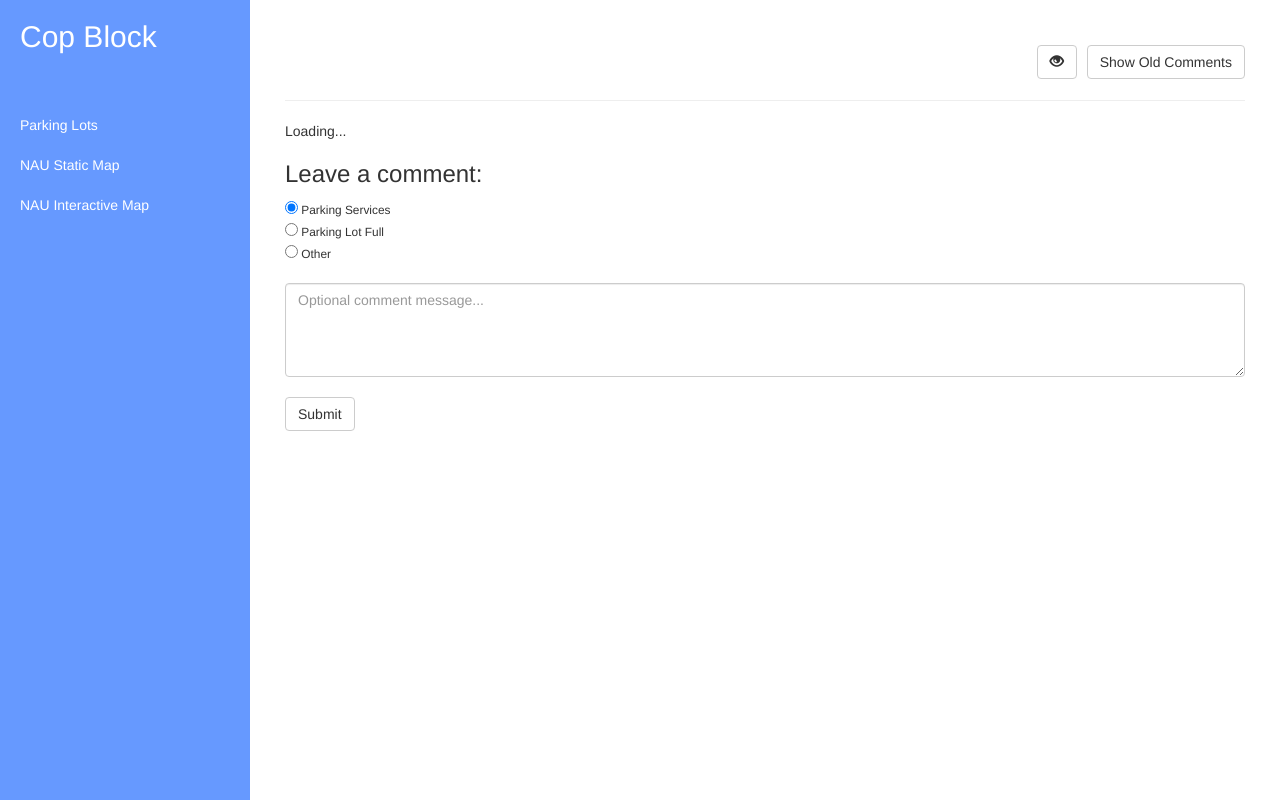
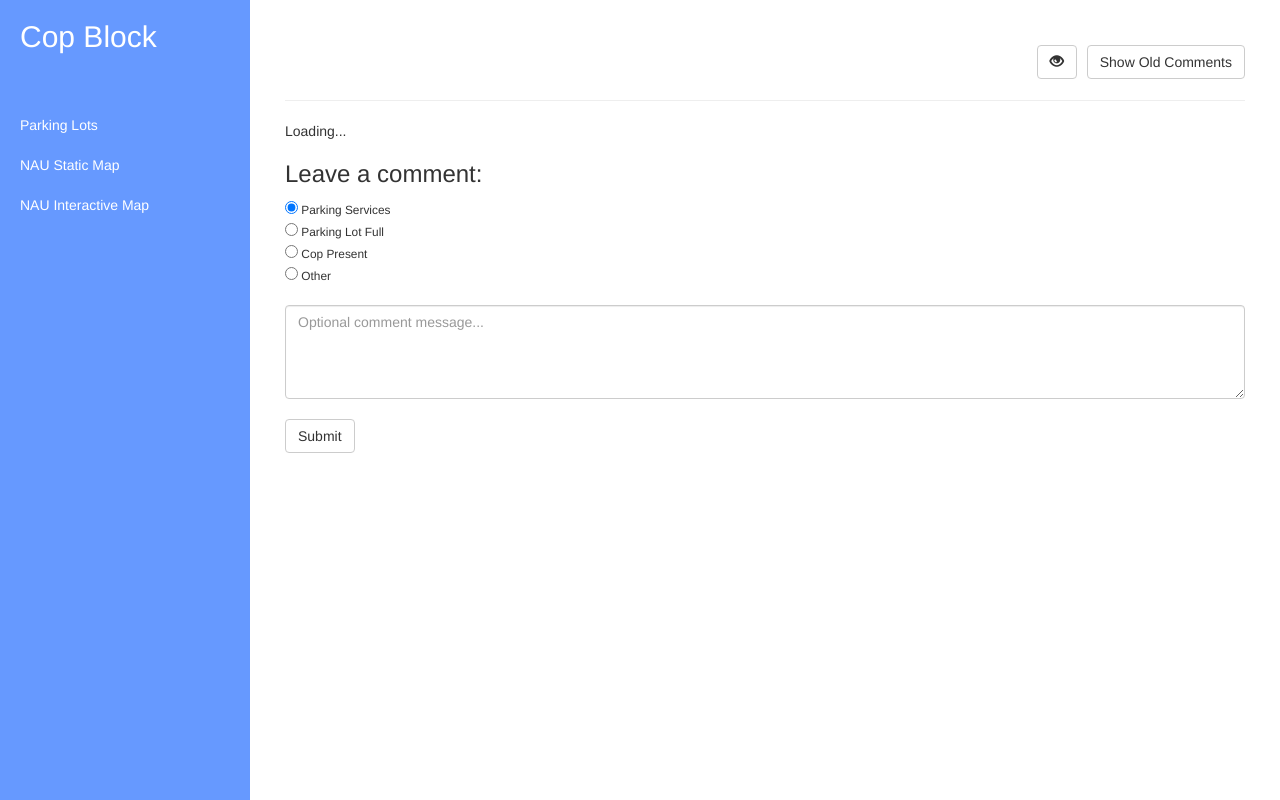
Before and after one commit to fujipug/project5, a Python web app: template templates/lots.html in a window 1280 px wide. Run offline with Jinja, Linux system fonts and the light colour scheme; the template is opened without the code that fills it, so the values that code supplies are empty; some libraries are stand-ins or nearby versions.

Commit message:
Tried adding in a Cop Present Radio Button
Added in the radio button, but I haven’t figured out how to get the map
marker to change

```diff
--- a/lots.py
+++ b/lots.py
@@ -46,7 +46,7 @@ class LotHandler(BaseHandler):
                 # full if the comment is a parking lot full type comment
                 if c.atype == 1:
                     updated_full = True
-                elif c.atype == 0:
+                elif c.atype == 2:
                     updated_cop = True
             else:
                 c.recent = False
--- a/templates/lots.html
+++ b/templates/lots.html
@@ -82,8 +82,8 @@
 <form action="/comment_forms" method="POST" id="comment_form">
     <input type="radio" name="atype" value=0 checked><small> Parking Services</small><br/>
     <input type="radio" name="atype" value=1><small> Parking Lot Full</small><br/>
-    <input type="radio" name="atype" value=2><small> Other</small><br/>
-    <!--<input type="text" name="comment" /> -->
+    <input type="radio" name="atype" value=2><small> Cop Present</small><br/>
+    <input type="radio" name="atype" value=3><small> Other</small><br/>
     <br/>
     <textarea class="form-control" rows="4" cols="40" name="comment"
       form="comment_form" placeholder="Optional comment message..."></textarea>
@@ -137,6 +137,9 @@
             }
             if (render(text) == 1) {
               return 'Parking Lot Full';
+            }
+            if (render(text) == 2) {
+              return 'Cop Present';
             }
             return 'Miscellaneous';
           }
```
